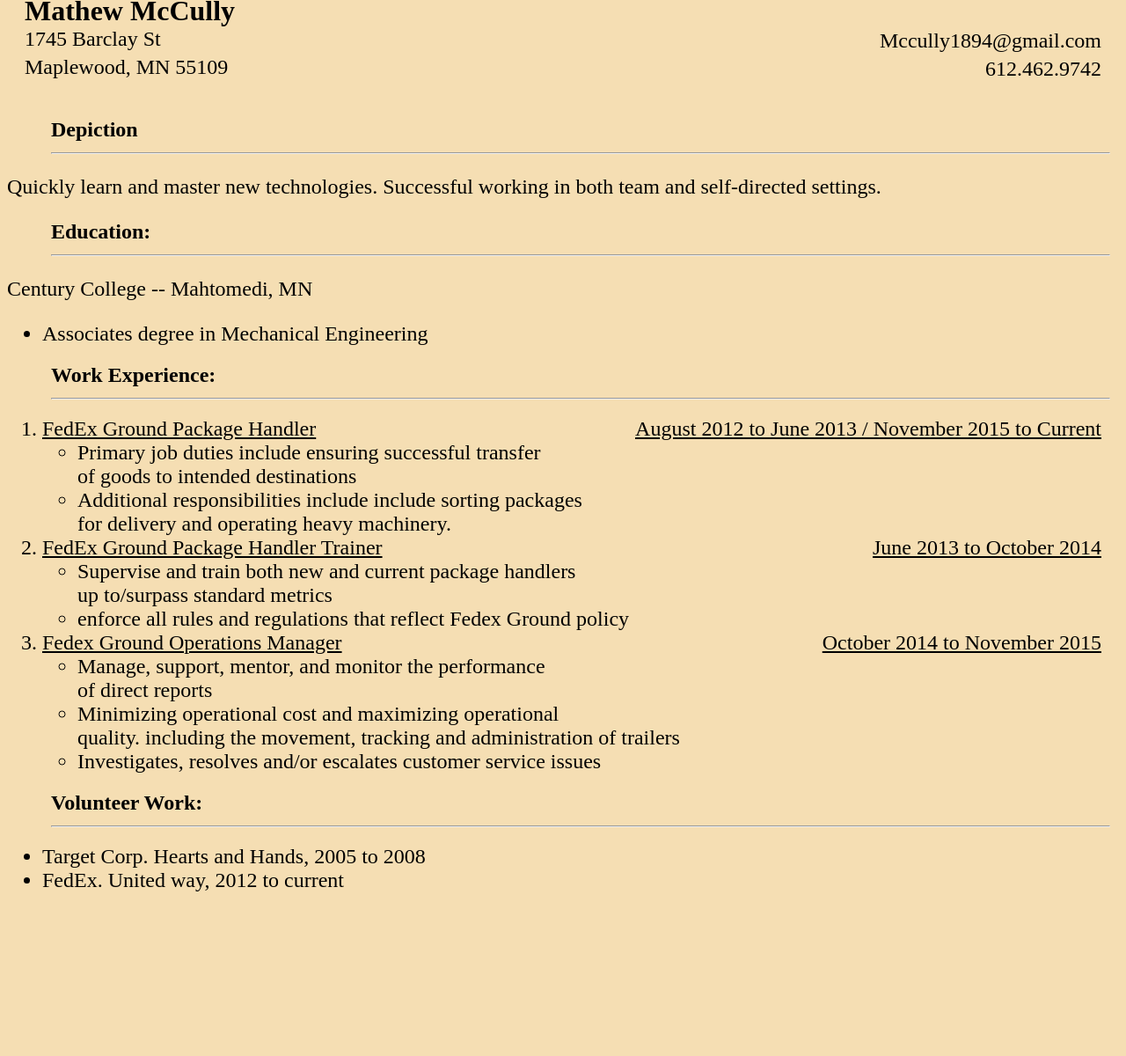
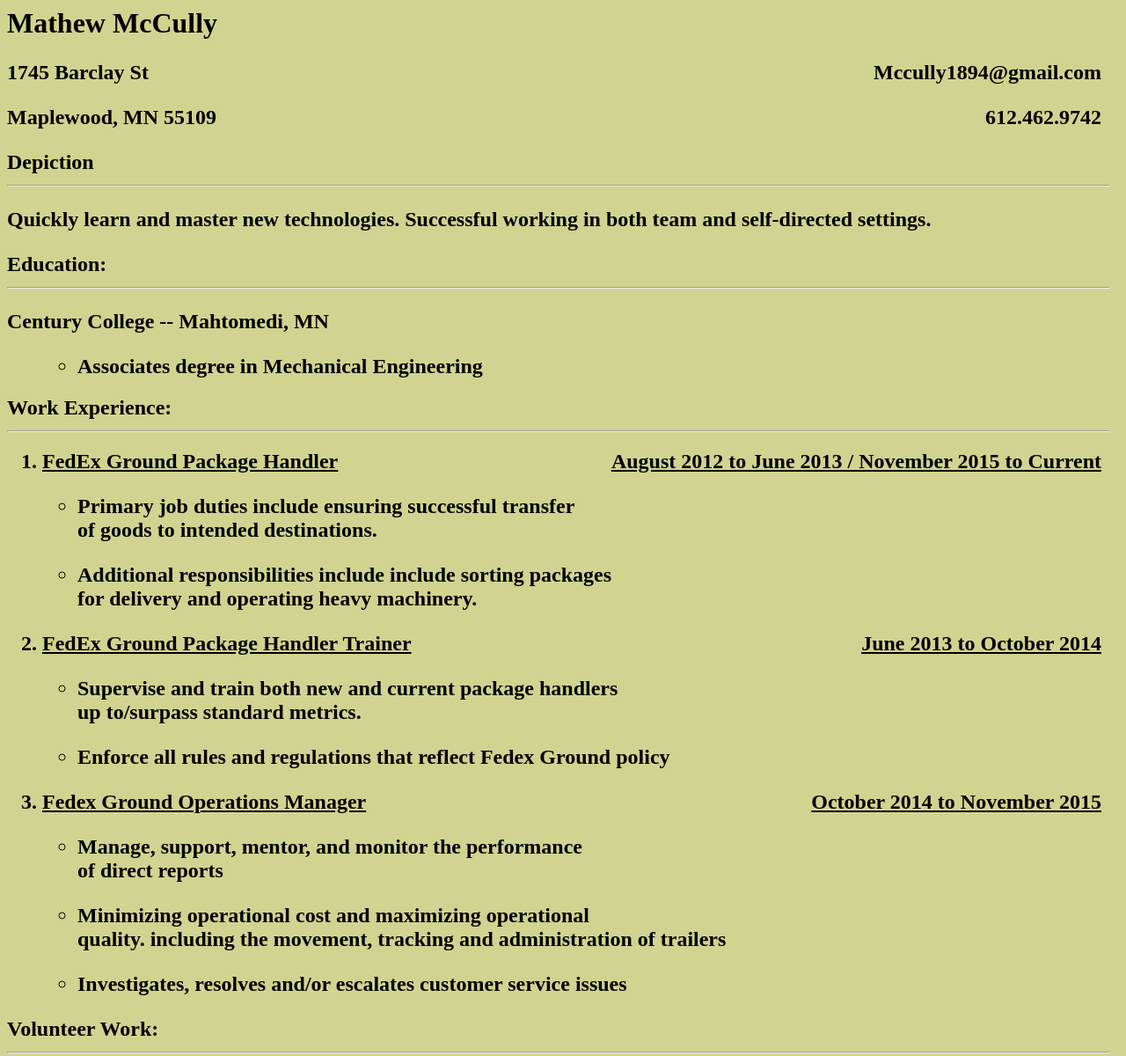
Before and after one commit to McCully/McCully.github.io, a plain HTML site: page index.html in a window 1280 px wide. Shown: the top 1200 px of the page at 88% size. Before the commit the page ends 1030 px from the top, so only its background shows below. Drawn offline with Linux system fonts and the light colour scheme.

Commit message:
Add files via upload

```diff
--- a/index.html
+++ b/index.html
@@ -7,65 +7,58 @@
 
 <body>
 
-<div id="bio1">
+<header><strong>
   <h1>Mathew McCully </h1>
   <p>1745 Barclay St <span>Mccully1894@gmail.com</span></p>
   <p>Maplewood, MN 55109<span>612.462.9742</span></p>
-
-  </div>
-
-
-<div class="title1">
-	<h2>Depiction<hr></h2>
-	</div>
-		<p>Quickly learn and master new technologies. Successful working in both team and self-directed settings. </p>
-
-<div class= "title1">
-	<h2>Education:<hr></h2>
-	</div>
-
-		<p> Century College -- Mahtomedi, MN</p>
-		<ul>
-			<li>Associates degree in Mechanical Engineering</li>
-		</ul>
+</header></strong>
 
 
 
 
-<div class="title1">
-	<h2>Work Experience:<hr></h2>
-	</div>
+<h2><strong>Depiction</strong><hr></h2>
+<section><strong>
+<p>Quickly learn and master new technologies. Successful working in both team and self-directed settings. </p>
+</section></strong>
 
-	<ol>
+
+<h2><strong>Education:<strong><hr></h2>
+	<p><strong> Century College -- Mahtomedi, MN</p></strong>
+<ol>
+		<ul>
+			<li>Associates degree in Mechanical Engineering</li>
+		</ul>
+</ol>
+
+<h2><strong>Work Experience:</strong><hr></h2>
+<ol>
 			<li>FedEx Ground Package Handler<span> August 2012 to June 2013 / November 2015 to Current</span></li>
 
 		<ul>
-			<li>Primary job duties include ensuring successful transfer <br>of goods to intended destinations</li>
-			<li> Additional responsibilities include include sorting packages<br> for delivery and operating heavy machinery.</li>
+			<li><p>Primary job duties include ensuring successful transfer <br>of goods to intended destinations.</p></li>
+			<li><p> Additional responsibilities include include sorting packages<br> for delivery and operating heavy machinery.</p></li>
 		</ul>
  			<li>FedEx Ground Package Handler Trainer <span> June 2013 to October 2014</span></li>
 		<ul>
-			<li>Supervise and train both new and current package handlers <br>up to/surpass standard metrics</li>
-			<li>enforce all rules and regulations that reflect Fedex Ground policy</li>
+			<li><p>Supervise and train both new and current package handlers <br>up to/surpass standard metrics.</p></li>
+			<li><p>Enforce all rules and regulations that reflect Fedex Ground policy</p></li>
 		</ul>
 			<li>Fedex Ground Operations Manager <span>October 2014 to November 2015</span></li>
 		<ul>
-			<li>Manage, support, mentor, and monitor the performance<br> of direct reports</li>
-			<li>Minimizing operational cost and maximizing operational<br> quality. including the movement, tracking and administration of trailers</li>
-			<li>Investigates, resolves and/or escalates customer service issues</li>
+			<li><p>Manage, support, mentor, and monitor the performance<br> of direct reports<p></li>
+			<li><p>Minimizing operational cost and maximizing operational<br> quality. including the movement, tracking and administration of trailers<p></li>
+			<li><p>Investigates, resolves and/or escalates customer service issues</p></li>
 		</ul>
-	</ol>
-	</div>
+</ol>
 
-	<div class="title1">
 
-     	<h2> Volunteer Work:<hr></h2>
-     	</div>
-
-	<ul>
+<h2><strong>Volunteer Work:</strong><hr></h2>
+<ol>
+  <ul>
 		<li>Target Corp. Hearts and Hands, 2005 to 2008</li>
 		<li>FedEx. United way, 2012 to current</li>
 	</ul>
+</ol>
 
 
 
--- a/stylesheet.css
+++ b/stylesheet.css
@@ -1,29 +1,16 @@
 *{
-	background-color:#F5DEB3;
+	background-color:#d1d490;
 }
-#bio1{
-    line-height: .5em;
-    margin-left: 20px;
-	padding-bottom: 10px;
-
-}
-#bio1 span{
+span{                                 //Top of page
 	line-height: .5em;
 	float:right;
 	margin-right: 20px;
 }
-.title1 {
-	text-decoration-line: ;
-	font-weight: bold;
-	margin-left: 50px;
-
-}
-
 p{
 	font-size: 24px;
 }
 li {
-	font-size: 24px;
+font-size: 24px;
 }
 hr {
 	color:#000000;
@@ -32,8 +19,7 @@
 }
 li span{
 	float:right;
-	margin-right: 20px
-
+	margin-right: 20px;
 }
 ol li{
 	text-decoration: underline;
```
